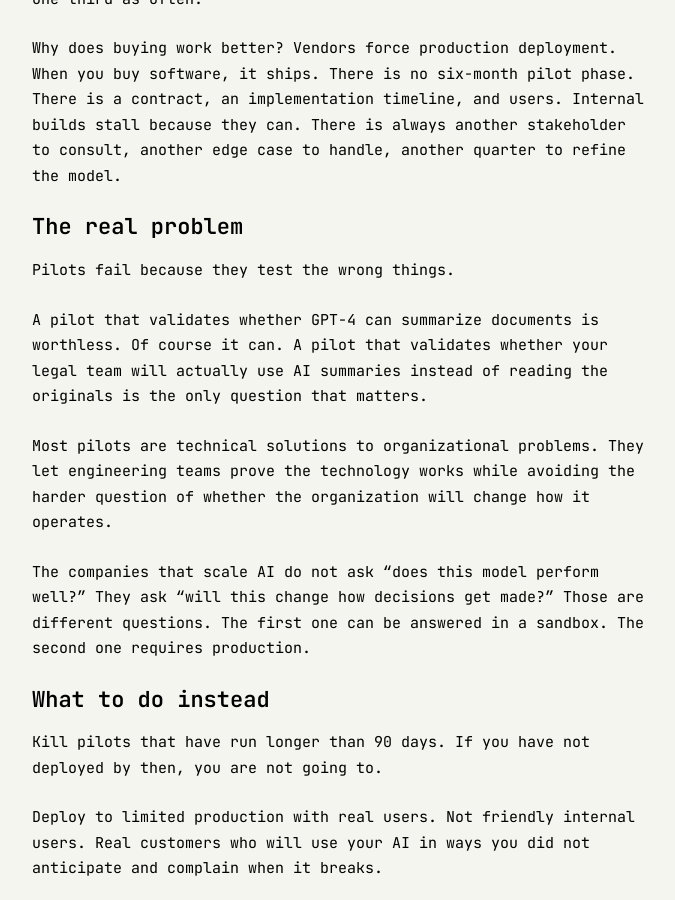
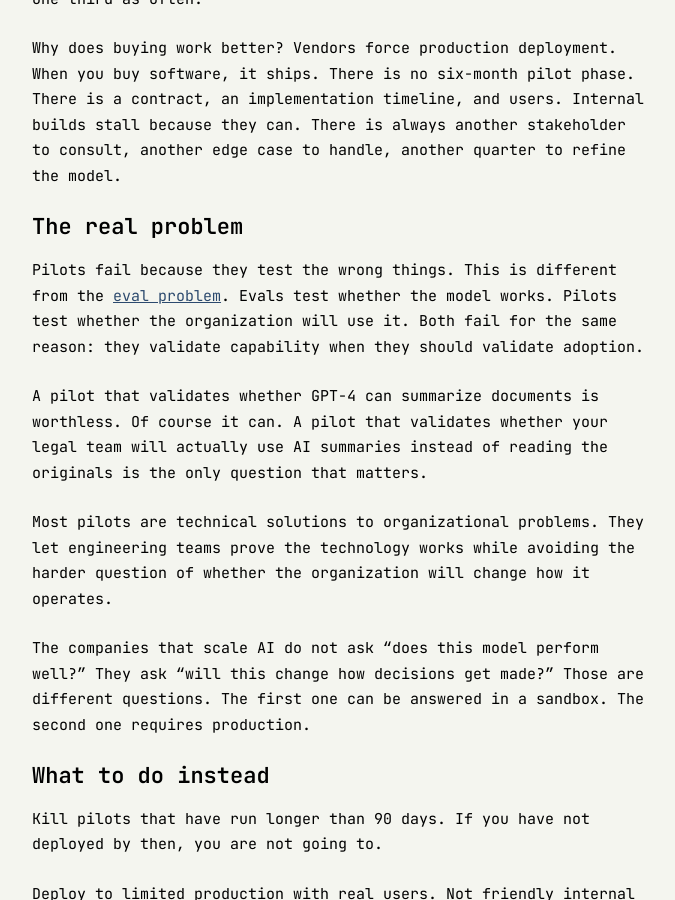
Before and after one commit to ashita-ai/ashita-ai.github.io, a Jekyll site: the page built from _posts/2026-01-22-the-ai-pilot-graveyard.md, in a window 1280 px wide and 900 px high, scrolled down 2921 px. Shown: the whole window, without its empty margins (302-977 px from the left). Built offline with Jekyll 4.4.1, drawn with Linux system fonts in a browser that asks for light colours.

Commit message:
Distinguish AI Pilot Graveyard from Evals post
Add explicit link and differentiation: evals test model capability, pilots test organizational adoption

```diff
--- a/_posts/2026-01-22-the-ai-pilot-graveyard.md
+++ b/_posts/2026-01-22-the-ai-pilot-graveyard.md
@@ -56,7 +56,7 @@ Why does buying work better? Vendors force production deployment. When you buy s
 
 ## The real problem
 
-Pilots fail because they test the wrong things.
+Pilots fail because they test the wrong things. This is different from the [eval problem](/blog/your-evals-wont-save-you/). Evals test whether the model works. Pilots test whether the organization will use it. Both fail for the same reason: they validate capability when they should validate adoption.
 
 A pilot that validates whether GPT-4 can summarize documents is worthless. Of course it can. A pilot that validates whether your legal team will actually use AI summaries instead of reading the originals is the only question that matters.
 
```
